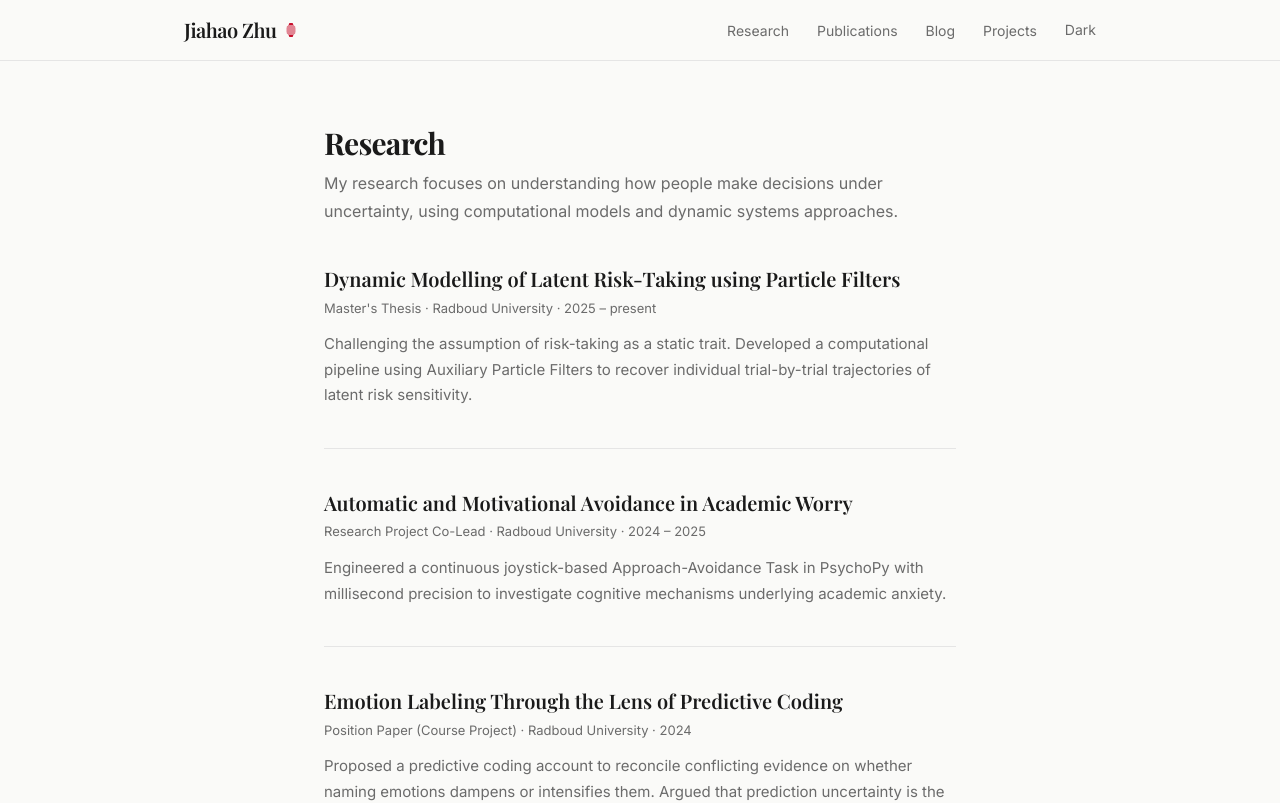
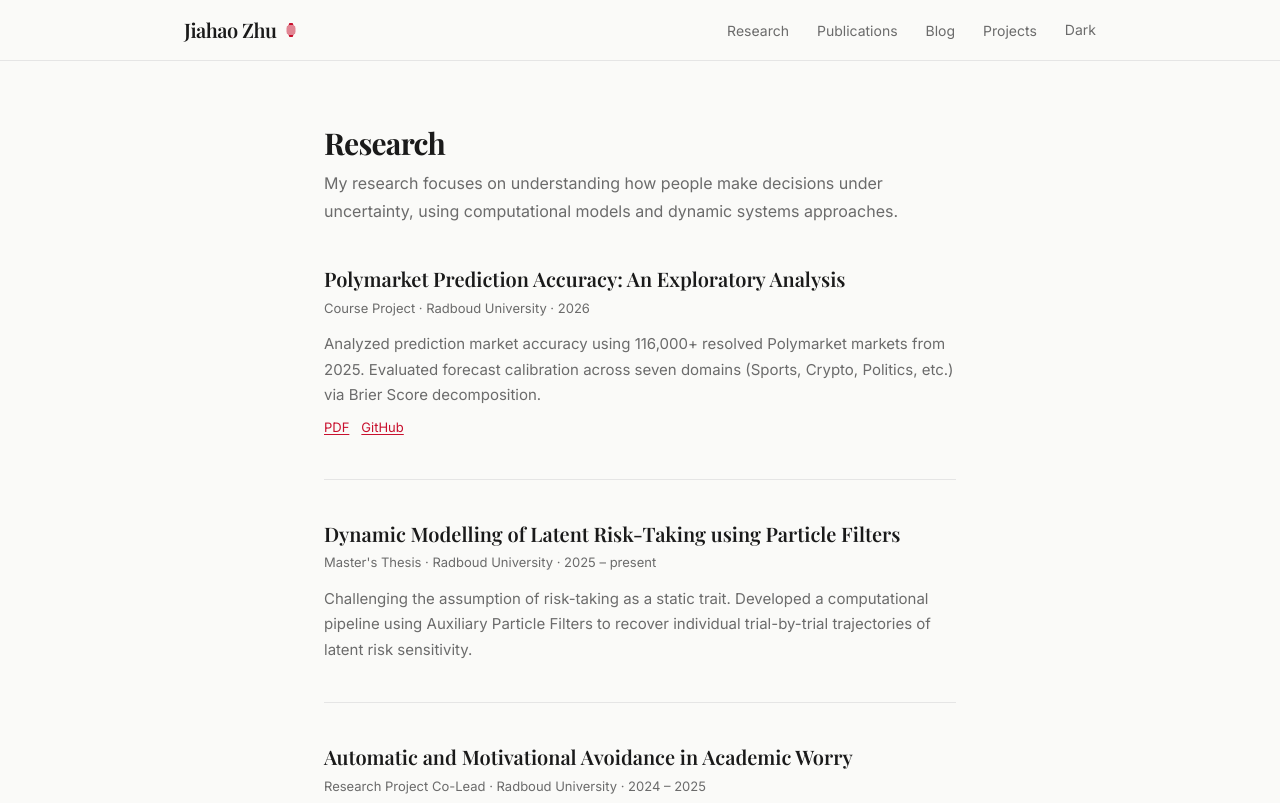
Before and after one commit to Jiahao-ZHU/Jiahao-ZHU.github.io, a Next.js app: page /research in a window 1280 px wide. Shown: the top 803 px of the page. Built offline with nearby package versions, Linux system fonts and the light colour scheme; a web font is replaced by a local one.

Commit message:
feat: add Polymarket Calibration to research with GitHub link support
Co-Authored-By: Claude Opus 4.6 (1M context) <noreply@anthropic.com>

```diff
--- a/app/research/page.tsx
+++ b/app/research/page.tsx
@@ -26,15 +26,29 @@ export default function ResearchPage() {
             <p className="text-[15px] leading-[1.7] text-text-secondary">
               {project.description}
             </p>
+            {(project.pdf || project.github) && (
+              <div className="flex gap-3 mt-2">
                 {project.pdf && (
                   <a
                     href={project.pdf}
                     target="_blank"
                     rel="noopener noreferrer"
-                className="inline-block mt-2 text-[13px] text-accent underline underline-offset-2"
+                    className="text-[13px] text-accent underline underline-offset-2"
                   >
                     PDF
                   </a>
+                )}
+                {project.github && (
+                  <a
+                    href={project.github}
+                    target="_blank"
+                    rel="noopener noreferrer"
+                    className="text-[13px] text-accent underline underline-offset-2"
+                  >
+                    GitHub
+                  </a>
+                )}
+              </div>
             )}
           </article>
         ))}
--- a/content/research.ts
+++ b/content/research.ts
@@ -6,9 +6,21 @@ export interface ResearchProject {
   period: string;
   description: string;
   pdf?: string;
+  github?: string;
 }
 
 export const researchProjects: ResearchProject[] = [
+  {
+    title: "Polymarket Prediction Accuracy: An Exploratory Analysis",
+    href: "/research#polymarket-calibration",
+    role: "Course Project",
+    institution: "Radboud University",
+    period: "2026",
+    description:
+      "Analyzed prediction market accuracy using 116,000+ resolved Polymarket markets from 2025. Evaluated forecast calibration across seven domains (Sports, Crypto, Politics, etc.) via Brier Score decomposition.",
+    pdf: "https://raw.githubusercontent.com/Jiahao-ZHU/polymarket-calibration/main/Final_Report.pdf",
+    github: "https://github.com/Jiahao-ZHU/polymarket-calibration",
+  },
   {
     title: "Dynamic Modelling of Latent Risk-Taking using Particle Filters",
     href: "/research#particle-filters",
```
Lines whose indentation alone changed are shown as unchanged.
